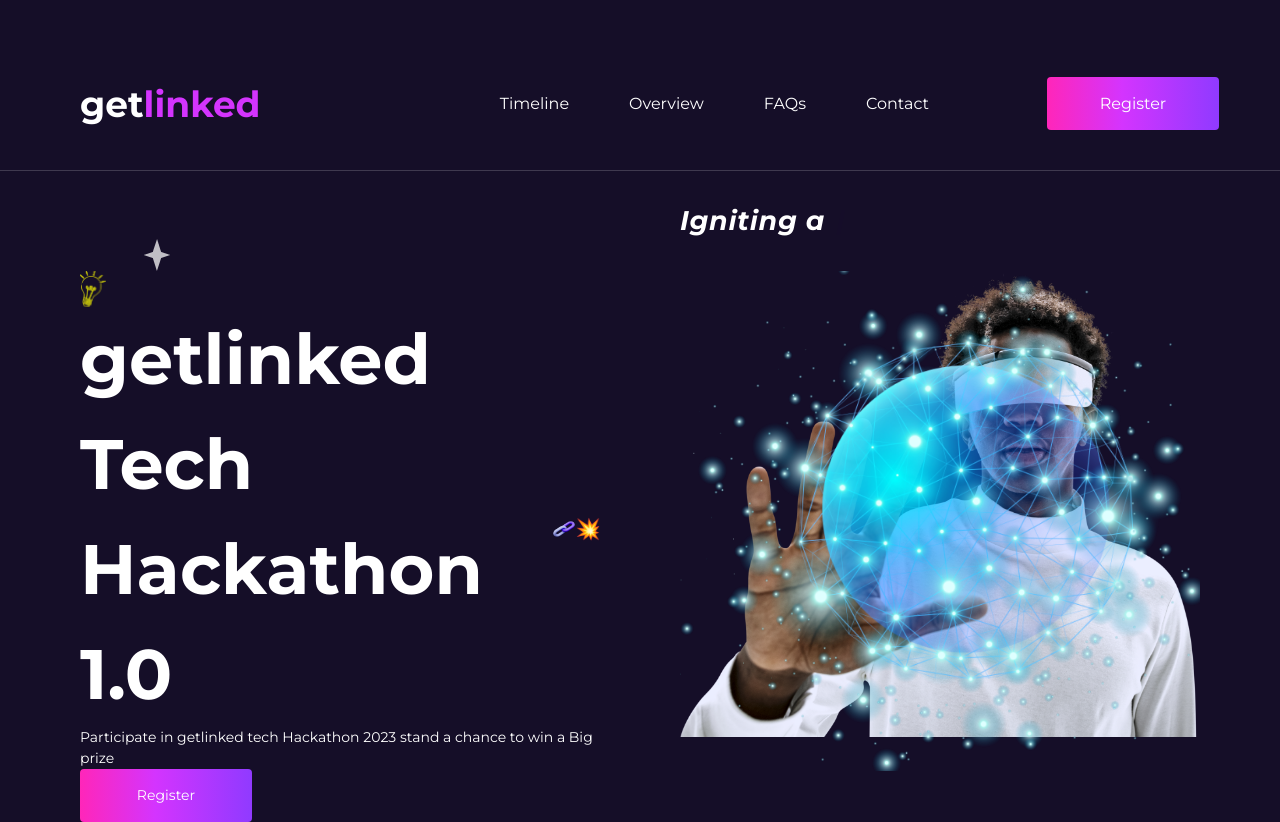
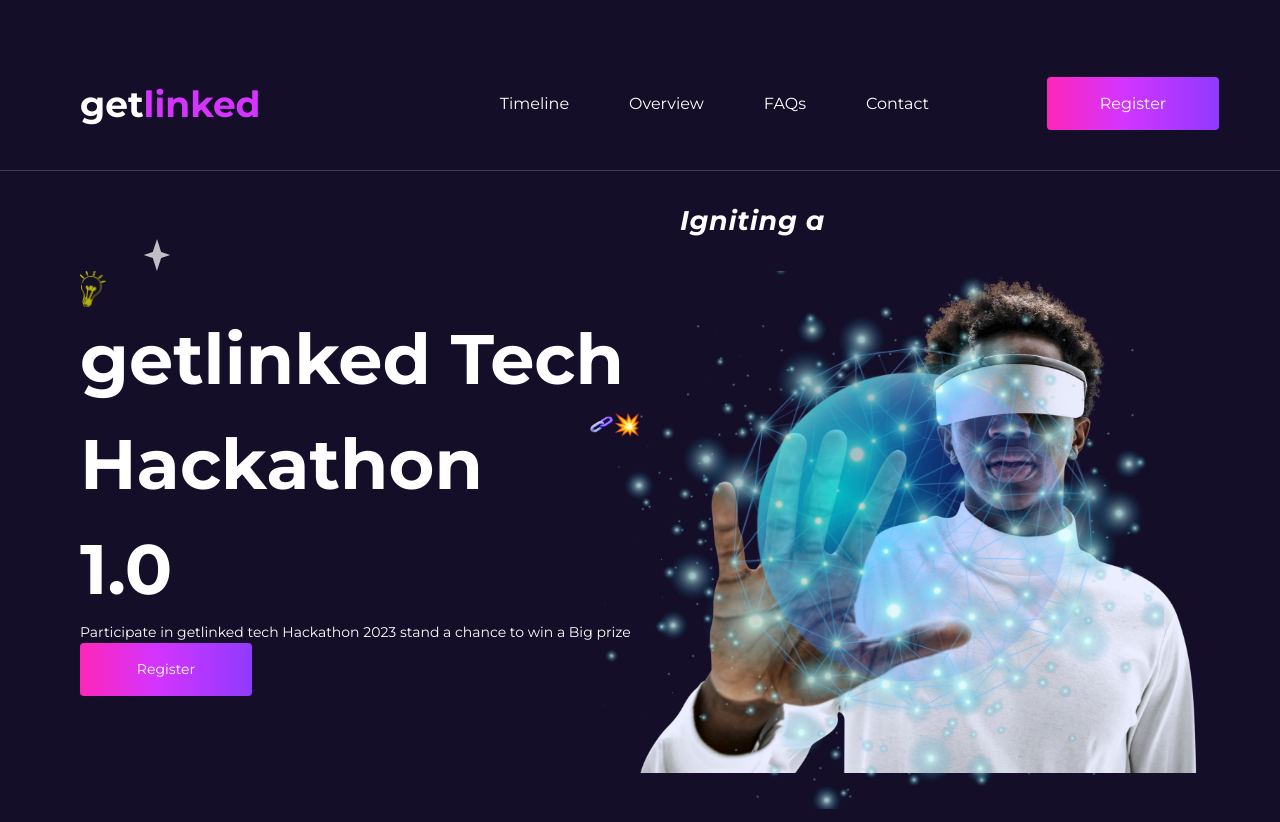
Before and after one commit to Emmanuel-Ingwe/getlinked-testweb, a Next.js app: page / in a window 1280 px wide. Built offline with nearby package versions, Linux system fonts and the light colour scheme; a web font is replaced by a local one.

Commit message:
add:: all hero img

```diff
--- a/components/Landing/Hero/index.tsx
+++ b/components/Landing/Hero/index.tsx
@@ -8,7 +8,7 @@ const index = (props: Props) => {
   return (
     <>
         <section id="" className="container">
-            <div className="grid xl:grid-cols-2 gap-8 xl:gap-20 items items-start">
+            <div className="grid xl:grid-cols-2 gap- xl:gap- items items-start">
                 <div className="">
                     <div className="">
                         <div className="">
@@ -36,8 +36,8 @@ const index = (props: Props) => {
                 </div>
 
                 <div className="flex justify-end relative">
-                        <Image src="/Images/hero-img.png" alt="" width={928} height={715} className='' />
-                        <img src="/Images/image-1@2x.png" alt=""  height={641} width={667} className='absolute' />
+                        <Image src="/Images/hero-img.png" alt="" width={940} height={715} className='' />
+                        <img src="/Images/image-1@2x.png" alt=""  height={641} width={577} className='absolute animate-pulse -translate-x-9' />
                 </div>
             </div>
         </section>
--- a/package.json
+++ b/package.json
@@ -24,6 +24,7 @@
     "react-simple-typewriter": "^5.0.1",
     "tailwind-merge": "^1.14.0",
     "tailwindcss": "3.3.3",
+    "tailwindcss-transitions": "^2.2.0",
     "typescript": "5.2.2"
   },
   "devDependencies": {
```
Also changed, not shown: 1 other file (tests, documents, lock files or other folders).
